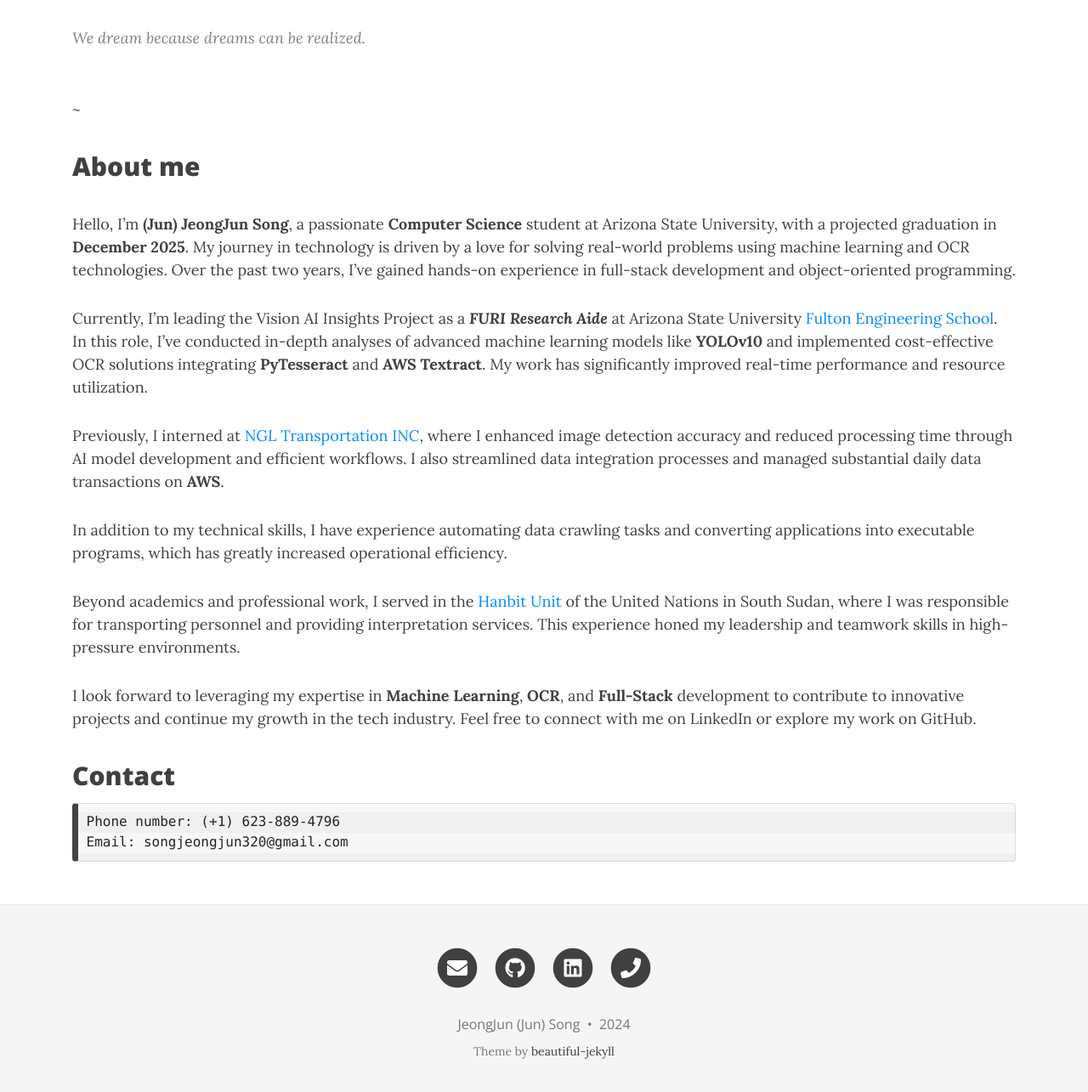
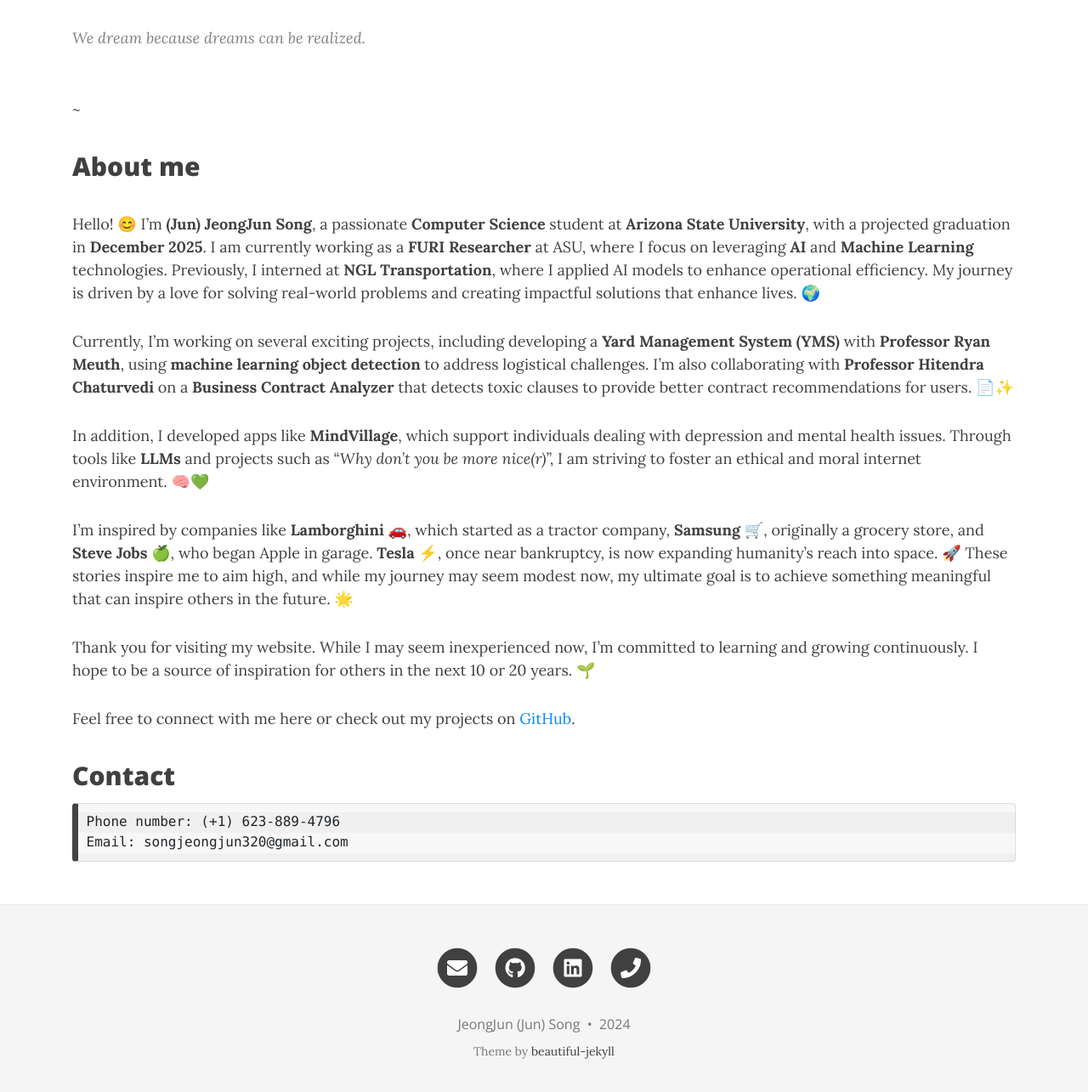
Before and after one commit to songjeongjun320/songjeongjun320.github.io, a Jekyll site: the page built from index.md, in a window 1280 px wide and 1400 px high, scrolled down 615 px, cut to the strip 102-1387 px from the top of the window. Shown: the whole strip at 85% size. Built offline with Jekyll 4.4.1, drawn with Linux system fonts in a browser that asks for light colours; nearby versions of some CDN libraries.

Commit message:
about me

```diff
--- a/index.md
+++ b/index.md
@@ -10,17 +10,17 @@
 
 ## About me
 
-Hello, I'm **(Jun) JeongJun Song**, a passionate **Computer Science** student at Arizona State University, with a projected graduation in **December 2025**. My journey in technology is driven by a love for solving real-world problems using machine learning and OCR technologies. Over the past two years, I've gained hands-on experience in full-stack development and object-oriented programming.
+Hello! 😊 I'm **(Jun) JeongJun Song**, a passionate **Computer Science** student at **Arizona State University**, with a projected graduation in **December 2025**. I am currently working as a **FURI Researcher** at ASU, where I focus on leveraging **AI** and **Machine Learning** technologies. Previously, I interned at **NGL Transportation**, where I applied AI models to enhance operational efficiency. My journey is driven by a love for solving real-world problems and creating impactful solutions that enhance lives. 🌍
 
-Currently, I'm leading the Vision AI Insights Project as a **_FURI Research Aide_** at Arizona State University [Fulton Engineering School](https://students.engineering.asu.edu/furi/). In this role, I've conducted in-depth analyses of advanced machine learning models like **YOLOv10** and implemented cost-effective OCR solutions integrating **PyTesseract** and **AWS Textract**. My work has significantly improved real-time performance and resource utilization.
+Currently, I'm working on several exciting projects, including developing a **Yard Management System (YMS)** with **Professor Ryan Meuth**, using **machine learning object detection** to address logistical challenges. I'm also collaborating with **Professor Hitendra Chaturvedi** on a **Business Contract Analyzer** that detects toxic clauses to provide better contract recommendations for users. 📄✨
 
-Previously, I interned at [NGL Transportation INC](https://ngltrans.com/), where I enhanced image detection accuracy and reduced processing time through AI model development and efficient workflows. I also streamlined data integration processes and managed substantial daily data transactions on **AWS**.
+In addition, I developed apps like **MindVillage**, which support individuals dealing with depression and mental health issues. Through tools like **LLMs** and projects such as "_Why don't you be more nice(r)_", I am striving to foster an ethical and moral internet environment. 🧠💚
 
-In addition to my technical skills, I have experience automating data crawling tasks and converting applications into executable programs, which has greatly increased operational efficiency.
+I’m inspired by companies like **Lamborghini** 🚗, which started as a tractor company, **Samsung** 🛒, originally a grocery store, and **Steve Jobs** 🍏, who began Apple in garage. **Tesla** ⚡, once near bankruptcy, is now expanding humanity’s reach into space. 🚀 These stories inspire me to aim high, and while my journey may seem modest now, my ultimate goal is to achieve something meaningful that can inspire others in the future. 🌟
 
-Beyond academics and professional work, I served in the [Hanbit Unit](https://www.koreaherald.com/view.php?ud=20200512000971) of the United Nations in South Sudan, where I was responsible for transporting personnel and providing interpretation services. This experience honed my leadership and teamwork skills in high-pressure environments.
+Thank you for visiting my website. While I may seem inexperienced now, I’m committed to learning and growing continuously. I hope to be a source of inspiration for others in the next 10 or 20 years. 🌱
 
-I look forward to leveraging my expertise in **Machine Learning**, **OCR**, and **Full-Stack** development to contribute to innovative projects and continue my growth in the tech industry. Feel free to connect with me on LinkedIn or explore my work on GitHub.
+Feel free to connect with me here or check out my projects on [GitHub](https://github.com/songjeongjun320).
 
 ## Contact
 
```
